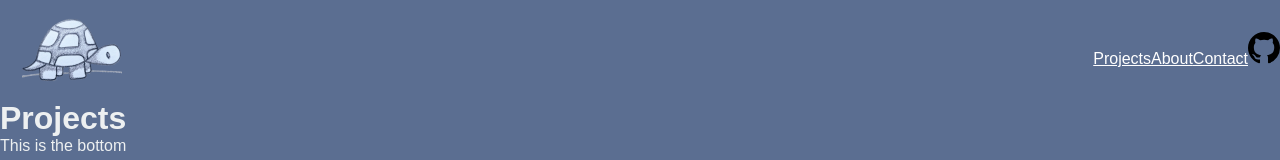
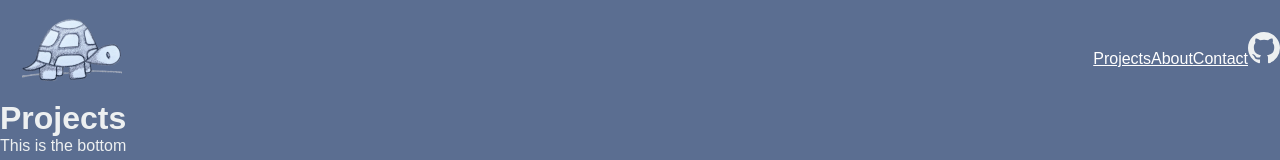
Before and after one commit to kiiramat/kiiramat-website, a React (Create React App) app: page / in a window 1280 px wide. Shown: the top 160 px of the page. Built offline with nearby package versions, Linux system fonts and the light colour scheme.

Commit message:
changed github color to white

```diff
--- a/src/App.css
+++ b/src/App.css
@@ -9,3 +9,7 @@
 .logo {
   margin-left: 22px;
 }
+
+.icon-link {
+    fill: #edf0f1;
+}
```
